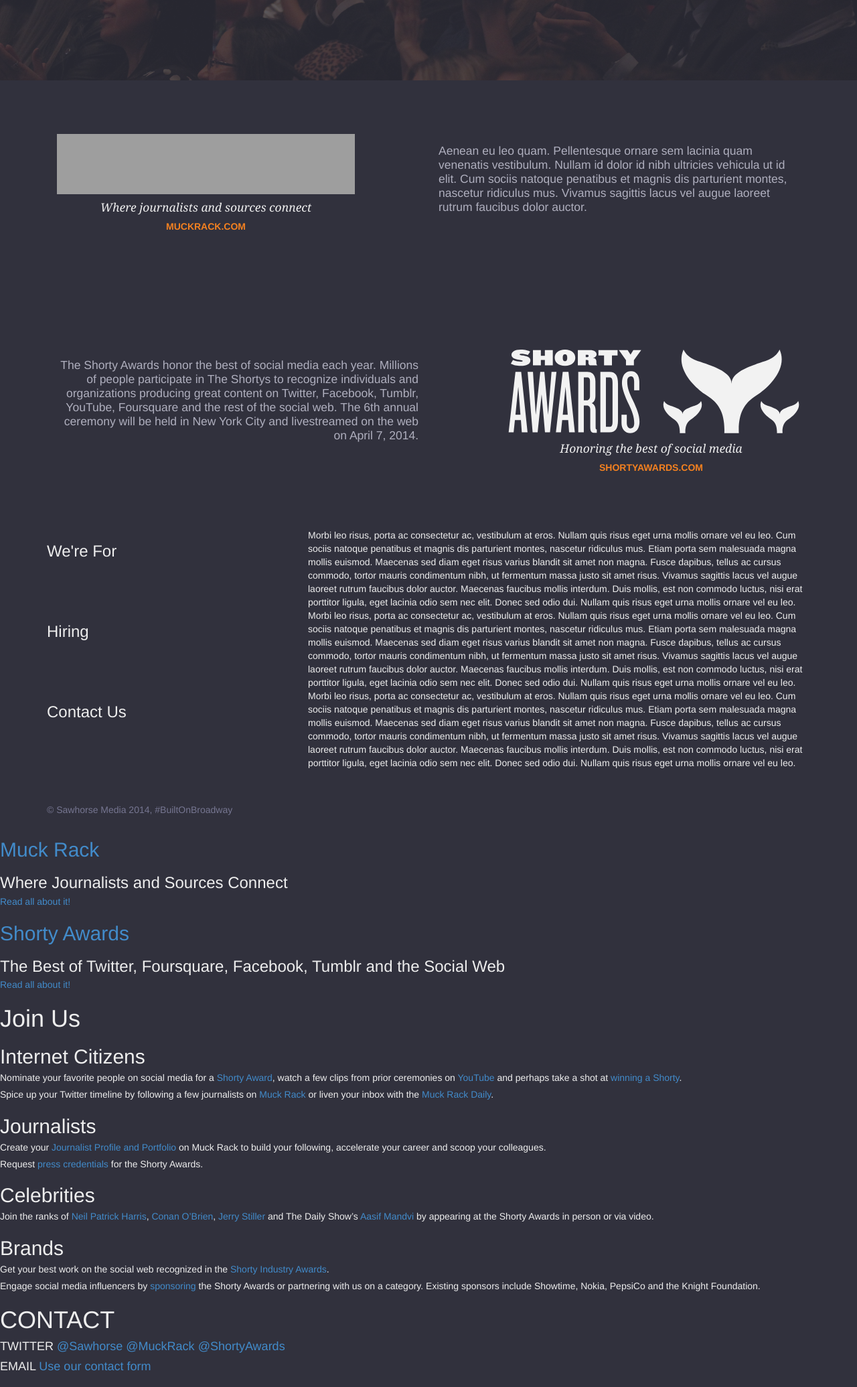
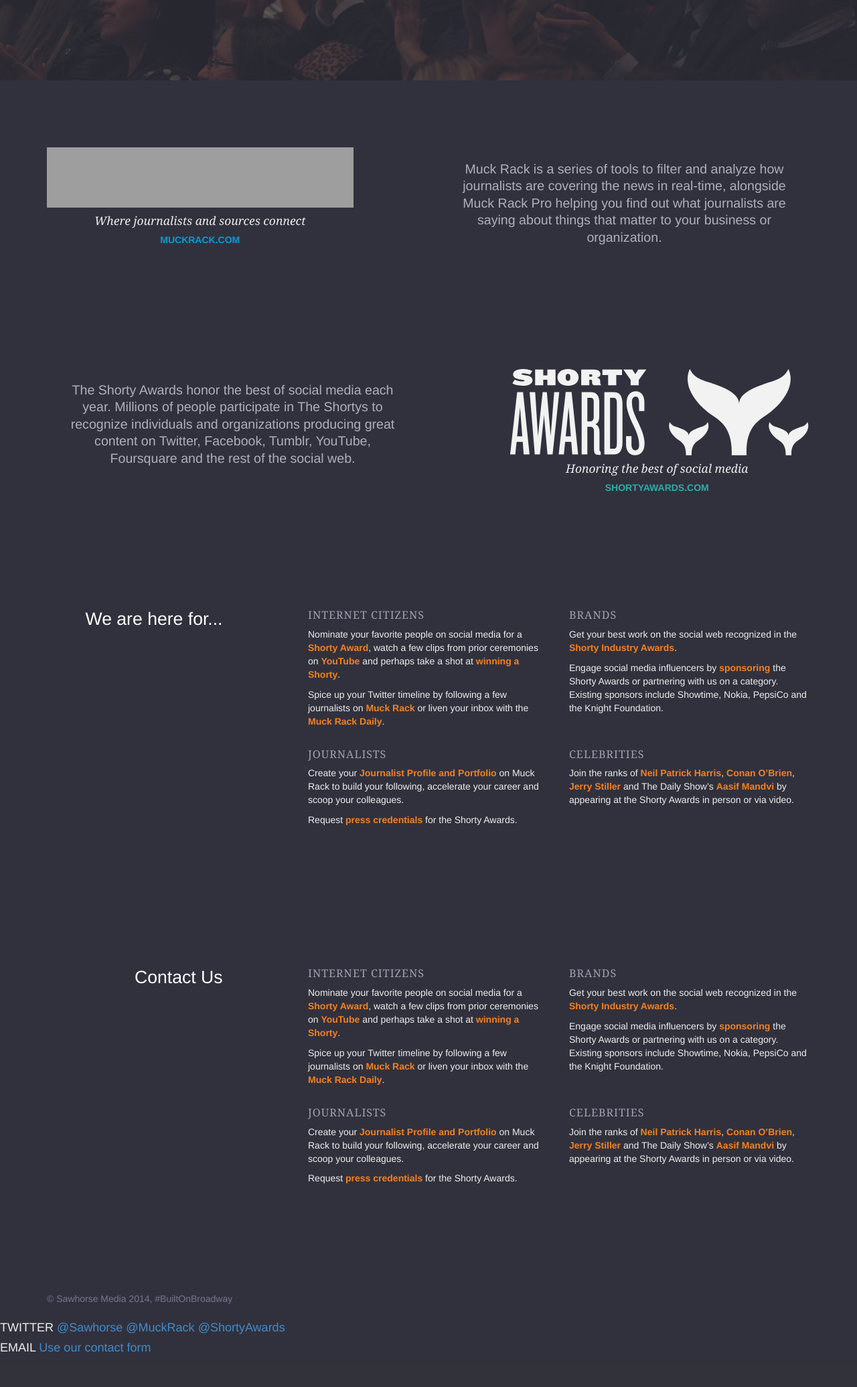
Before and after one commit to lvannostrand/sawhorse.github.io, a PHP site: page / in a window 1280 px wide. Shown: the part 420-2491 px from the top of the page at 67% size. After the commit the page ends 2439 px from the top, so only its background shows below. Run offline with PHP 8.4, Linux system fonts and the light colour scheme; some libraries are stand-ins or nearby versions; grey boxes are pictures that could not be loaded.

Commit message:
Were for section

```diff
--- a/assets/stylesheets/style.css
+++ b/assets/stylesheets/style.css
@@ -2545,7 +2545,7 @@ header {
     font-family: "ff-tisa-web-pro", Georgia, "Times New Roman", Times, serif;
     font-weight: 300;
     font-style: italic;
-    color: #83838a; }
+    color: #8d8d94; }
 
 .header-bg {
   height: 540px;
@@ -2575,8 +2575,8 @@ header {
   z-index: 1; }
 
 section.muckrack, section.shortyawards {
-  padding-top: 80px;
-  height: 320px; }
+  padding-top: 100px;
+  height: 340px; }
   section.muckrack h2, section.shortyawards h2 {
     background: url(/assets/we-are-sawhorse.jpg);
     background-image: url(/assets/muckrack-dark.svg), none;
@@ -2597,25 +2597,29 @@ section.muckrack, section.shortyawards {
     font-family: "ff-tisa-web-pro", Georgia, "Times New Roman", Times, serif;
     font-size: 1.25em;
     text-align: center;
+    color: #eeeeee;
     margin-top: 0px;
-    margin-bottom: 10px;
-    color: #eeeeee; }
+    margin-bottom: 10px; }
   section.muckrack p, section.shortyawards p {
-    line-height: 1.2em;
-    margin-top: 15px;
+    margin-top: 20px;
     color: #afafbe;
-    font-size: 1.25em; }
+    font-size: 1.4em;
+    line-height: 1.3em;
+    padding-right: 25px;
+    padding-left: 25px;
+    text-align: center; }
   section.muckrack a, section.shortyawards a {
     text-transform: uppercase;
     text-align: center;
     font-weight: 600;
     font-size: 1em;
     margin-top: 10px;
-    color: #f48120;
+    color: #059cdb;
     display: block; }
 
 section.shortyawards {
-  height: 350px; }
+  height: 350px;
+  padding-top: 90px; }
   section.shortyawards h2 {
     background: url(/assets/we-are-sawhorse.jpg);
     background-image: url(/assets/shorty-dark.svg), none;
@@ -2623,8 +2627,28 @@ section.shortyawards {
     background-position: center center;
     background-size: 100%;
     height: 130px; }
-  section.shortyawards p {
+  section.shortyawards a {
+    color: #2bafa5; }
+
+section.wearefor {
+  padding: 80px 0px 100px; }
+  section.wearefor h2 {
+    color: white;
+    font-size: 1.9em;
     text-align: right; }
+  section.wearefor h3 {
+    font-family: "ff-tisa-web-pro", Georgia, "Times New Roman", Times, serif;
+    text-transform: uppercase;
+    font-size: 1.15em;
+    letter-spacing: 1px;
+    color: #a0a0b3; }
+  section.wearefor a {
+    color: #f48120;
+    font-weight: 600; }
+
+.col-offset {
+  padding-left: 0px;
+  padding-right: 2.25em; }
 
 footer {
   margin-top: 50px;
--- a/assets/stylesheets/style.sass
+++ b/assets/stylesheets/style.sass
@@ -5,6 +5,8 @@
 $sm-gutter: 25px
 $sm-violet: #31313D
 $sm-orange: #F48120
+$shorty-teal: #2BAFA5
+$mr-blue: #048AC2
 
 
 // Bootstrap Overrides
@@ -55,7 +57,7 @@ header
 		font-family: $font-family-serif
 		font-weight: 300
 		font-style: italic
-		color: mix($sm-violet, white, 60%)
+		color: mix($sm-violet, white, 55%)
 
 
 .header-bg
@@ -72,20 +74,14 @@ header
 		min-width: 100%
 
 
-
-
 .carousel
-
-
 	.item
 		+transition(opacity 0.6s)
-
 	.active.left,
 	.active.right
 		left: 0
 		opacity: 0
 		z-index: 2
-
 	.next,
 	.prev
 		left: 0
@@ -96,8 +92,8 @@ header
 
 
 section.muckrack
-	padding-top: 80px
-	height: 320px
+	padding-top: 100px
+	height: 340px
 	h2
 		background: url(/assets/we-are-sawhorse.jpg)
 		background-image: url(/assets/muckrack-dark.svg), none
@@ -114,28 +110,33 @@ section.muckrack
 		font-family: $font-family-serif
 		font-size: 1.25em
 		text-align: center
+		color: $gray-lighter
 		margin-top: 0px
 		margin-bottom: 10px
-		color: $gray-lighter
 	p
-		line-height: 1.2em
-		margin-top: 15px
+		margin-top: 20px
 		color: lighten($sm-violet, 50%)
-		font-size: 1.25em
+		font-size: 1.4em
+		line-height: 1.3em
+		padding-right: $sm-gutter
+		padding-left: $sm-gutter
+		text-align: center
 	a
 		text-transform: uppercase
 		text-align: center
 		font-weight: 600
 		font-size: 1em
 		margin-top: 10px
-		color: $sm-orange
+		color: lighten($mr-blue, 5%)
 		display: block
+
 
 
 
 section.shortyawards
 	@extend section.muckrack
 	height: 350px
+	padding-top: 90px
 	h2
 		background: url(/assets/we-are-sawhorse.jpg)
 		background-image: url(/assets/shorty-dark.svg), none
@@ -143,18 +144,37 @@ section.shortyawards
 		background-position: center center
 		background-size: 100%
 		height: 130px
-	p
+	a
+		color: $shorty-teal
+
+
+
+section.wearefor
+	padding: 80px 0px 100px
+	h2
+
+		color: white
+
+		font-size: 1.9em
 		text-align: right
+
+	h3
+		font-family: $font-family-serif
+		text-transform: uppercase
+		font-size: 1.15em
+		letter-spacing: 1px
+		color: lighten($sm-violet, 45%)
+	a
+		color: $sm-orange
+		font-weight: 600
 
 
 
 
 
-
-
-
-
-
+.col-offset
+	padding-left: 0px
+	padding-right: 2.25em
 
 footer
 	margin-top: $sm-gutter * 2
--- a/index.html
+++ b/index.html
@@ -36,14 +36,11 @@
 
 		<!-- Collect the nav links, forms, and other content for toggling -->
 		<div class="collapse navbar-collapse" id="bs-example-navbar-collapse-1">
-
-
 			<ul class="nav navbar-nav navbar-right">
 				<li><a href="#">Muck Rack</a></li>
 				<li><a href="#">Shorty Awards</a></li>
 				<li><a href="#">Hiring</a></li>
 				<li><a href="#">Blog</a></li>
-
 			</ul>
 		</div><!-- /.navbar-collapse -->
 	</div><!-- /.container-fluid -->
@@ -51,17 +48,13 @@
 
 <header>
 	<h1>We are Sawhorse</h1>
-
 	<div class="sm-header-about">
 		<h2>Uncovering the best of the social web.</h2>
 	</div>
 </header>
 
 <div class="header-bg">
-
-
 	<div id="bg-carousel" class="carousel slide" data-ride="carousel">
-
 		<div class="carousel-inner">
 			<div class="item active">
 			  <img src="assets/carousel/crowd.jpg" alt="...">
@@ -85,13 +78,12 @@
 			  <img src="assets/carousel/vayner2.jpg" alt="...">
 			</div>
 		</div>
-
-
 	</div>
 </div>
 
+<div class="container">
 <section class="muckrack">
-	<div class="container">
+	<div class="row">
 		<div class="col-md-5">
 			<h2>Muck Rack</h2>
 			<h3>Where journalists and sources connect</h3>
@@ -99,15 +91,15 @@
 		</div>
 
 		<div class="col-md-6 col-md-offset-1">
-			<p>Aenean eu leo quam. Pellentesque ornare sem lacinia quam venenatis vestibulum. Nullam id dolor id nibh ultricies vehicula ut id elit. Cum sociis natoque penatibus et magnis dis parturient montes, nascetur ridiculus mus. Vivamus sagittis lacus vel augue laoreet rutrum faucibus dolor auctor.</p>
+			<p>Muck Rack is a series of tools to filter and analyze how journalists are covering the news in real-time, alongside Muck Rack Pro helping you find out what journalists are saying about things that matter to your business or organization.</p>
 		</div>
 	</div>
 </section>
 
 <section class="shortyawards">
-	<div class="container">
+	<div class="row">
 		<div class="col-md-6">
-			<p>The Shorty Awards honor the best of social media each year. Millions of people participate in The Shortys to recognize individuals and organizations producing great content on Twitter, Facebook, Tumblr, YouTube, Foursquare and the rest of the social web. The 6th annual ceremony will be held in New York City and livestreamed on the web on April 7, 2014.</p>
+			<p>The Shorty Awards honor the best of social media each year. Millions of people participate in The Shortys to recognize individuals and organizations producing great content on Twitter, Facebook, Tumblr, YouTube, Foursquare and the rest of the social web.</p>
 		</div>
 		<div class="col-md-5 col-md-offset-1">
 			<h2>Shorty Awards</h2>
@@ -117,44 +109,84 @@
 	</div>
 </section>
 
+<section class="wearefor">
+	<div class="row">
+		<div class="col-sm-3">
+			<h2>We are here for...</h2>
+		</div>
 
+		<div class="col-sm-8 col-sm-offset-1">
+			<div class="row">
+				<div class="col-sm-6">
+					<h3>Internet Citizens</h3>
+					<p>Nominate your favorite people on social media for a <a href="http://shortyawards.com">Shorty Award</a>, watch a few clips from prior ceremonies on <a href="http://shortyawards.com/videos">YouTube</a> and perhaps take a shot at <a href="http://shortyawards.com/you/promote">winning a Shorty</a>.</p>
+					<p>Spice up your Twitter timeline by following a few journalists on <a href="http://muckrack.com">Muck Rack</a> or liven your inbox with the <a href="http://muckrack.com/daily">Muck Rack Daily</a>.</p>
+				</div>
 
-<div class="container">
+				<div class="col-sm-6">
+					<h3>Brands</h3>
+					<p>Get your best work on the social web recognized in the <a href="http://shortyawards.com/industry_awards">Shorty Industry Awards</a>.</p>
+					<p>Engage social media influencers by <a href="http://shortyawards.com/about/sponsor">sponsoring</a> the Shorty Awards or partnering with us on a category. Existing sponsors include Showtime, Nokia, PepsiCo and the Knight Foundation.</p>
+				</div>
+			</div>
+		</div>
 
+		<div class="col-md-8 col-sm-offset-4">
+			<div class="row">
+				<div class="col-md-6">
+					<h3>Journalists</h3>
+					<p>Create your <a href="http://muckrack.com/journalists">Journalist Profile and Portfolio</a> on Muck Rack to build your following, accelerate your career and scoop your colleagues.</p>
+					<p>Request <a href="http://shortyawards.com/contact">press credentials</a> for the Shorty Awards.</p>
+				</div>
 
-
-	<section class="row">
-		<div class="col-sm-4">
-			<h3>We're For</h3>
+				<div class="col-md-6">
+					<h3>Celebrities</h3>
+					<p>Join the ranks of <a href="http://www.youtube.com/user/shortyawards#p/a/u/2/c_uet6EAI70">Neil Patrick Harris</a>, <a href="http://www.youtube.com/user/shortyawards#p/a/u/0/5REjRzDo11o">Conan O&#8217;Brien</a>, <a href="http://www.youtube.com/user/shortyawards#p/u/5/pCEdTGRDo30">Jerry Stiller</a> and The Daily Show&#8217;s <a href="http://www.youtube.com/user/shortyawards#p/search/0/Ak2dsDCh-Tk">Aasif Mandvi</a> by appearing at the Shorty Awards in person or via video.</p>
 				</div>
-		<div class="col-sm-8">
-			Morbi leo risus, porta ac consectetur ac, vestibulum at eros. Nullam quis risus eget urna mollis ornare vel eu leo. Cum sociis natoque penatibus et magnis dis parturient montes, nascetur ridiculus mus. Etiam porta sem malesuada magna mollis euismod. Maecenas sed diam eget risus varius blandit sit amet non magna. Fusce dapibus, tellus ac cursus commodo, tortor mauris condimentum nibh, ut fermentum massa justo sit amet risus.
-
-			Vivamus sagittis lacus vel augue laoreet rutrum faucibus dolor auctor. Maecenas faucibus mollis interdum. Duis mollis, est non commodo luctus, nisi erat porttitor ligula, eget lacinia odio sem nec elit. Donec sed odio dui. Nullam quis risus eget urna mollis ornare vel eu leo.
+			</div>
+		</div>
 	</div>
 </section>
 
-	<section class="row">
-		<div class="col-sm-4">
-			<h3>Hiring</h3>
+<section class="wearefor">
+	<div class="row">
+		<div class="col-sm-3">
+			<h2>Contact Us</h2>
 		</div>
-		<div class="col-sm-8">
-			Morbi leo risus, porta ac consectetur ac, vestibulum at eros. Nullam quis risus eget urna mollis ornare vel eu leo. Cum sociis natoque penatibus et magnis dis parturient montes, nascetur ridiculus mus. Etiam porta sem malesuada magna mollis euismod. Maecenas sed diam eget risus varius blandit sit amet non magna. Fusce dapibus, tellus ac cursus commodo, tortor mauris condimentum nibh, ut fermentum massa justo sit amet risus.
 
-			Vivamus sagittis lacus vel augue laoreet rutrum faucibus dolor auctor. Maecenas faucibus mollis interdum. Duis mollis, est non commodo luctus, nisi erat porttitor ligula, eget lacinia odio sem nec elit. Donec sed odio dui. Nullam quis risus eget urna mollis ornare vel eu leo.
+		<div class="col-sm-8 col-sm-offset-1">
+			<div class="row">
+				<div class="col-sm-6">
+					<h3>Internet Citizens</h3>
+					<p>Nominate your favorite people on social media for a <a href="http://shortyawards.com">Shorty Award</a>, watch a few clips from prior ceremonies on <a href="http://shortyawards.com/videos">YouTube</a> and perhaps take a shot at <a href="http://shortyawards.com/you/promote">winning a Shorty</a>.</p>
+					<p>Spice up your Twitter timeline by following a few journalists on <a href="http://muckrack.com">Muck Rack</a> or liven your inbox with the <a href="http://muckrack.com/daily">Muck Rack Daily</a>.</p>
+				</div>
+
+				<div class="col-sm-6">
+					<h3>Brands</h3>
+					<p>Get your best work on the social web recognized in the <a href="http://shortyawards.com/industry_awards">Shorty Industry Awards</a>.</p>
+					<p>Engage social media influencers by <a href="http://shortyawards.com/about/sponsor">sponsoring</a> the Shorty Awards or partnering with us on a category. Existing sponsors include Showtime, Nokia, PepsiCo and the Knight Foundation.</p>
+				</div>
+			</div>
+		</div>
+
+		<div class="col-md-8 col-sm-offset-4">
+			<div class="row">
+				<div class="col-md-6">
+					<h3>Journalists</h3>
+					<p>Create your <a href="http://muckrack.com/journalists">Journalist Profile and Portfolio</a> on Muck Rack to build your following, accelerate your career and scoop your colleagues.</p>
+					<p>Request <a href="http://shortyawards.com/contact">press credentials</a> for the Shorty Awards.</p>
+				</div>
+
+				<div class="col-md-6">
+					<h3>Celebrities</h3>
+					<p>Join the ranks of <a href="http://www.youtube.com/user/shortyawards#p/a/u/2/c_uet6EAI70">Neil Patrick Harris</a>, <a href="http://www.youtube.com/user/shortyawards#p/a/u/0/5REjRzDo11o">Conan O&#8217;Brien</a>, <a href="http://www.youtube.com/user/shortyawards#p/u/5/pCEdTGRDo30">Jerry Stiller</a> and The Daily Show&#8217;s <a href="http://www.youtube.com/user/shortyawards#p/search/0/Ak2dsDCh-Tk">Aasif Mandvi</a> by appearing at the Shorty Awards in person or via video.</p>
+				</div>
+			</div>
+		</div>
 	</div>
 </section>
 
-	<section class="row">
-		<div class="col-sm-4">
-			<h3>Contact Us</h3>
-		</div>
-		<div class="col-sm-8">
-			Morbi leo risus, porta ac consectetur ac, vestibulum at eros. Nullam quis risus eget urna mollis ornare vel eu leo. Cum sociis natoque penatibus et magnis dis parturient montes, nascetur ridiculus mus. Etiam porta sem malesuada magna mollis euismod. Maecenas sed diam eget risus varius blandit sit amet non magna. Fusce dapibus, tellus ac cursus commodo, tortor mauris condimentum nibh, ut fermentum massa justo sit amet risus.
-
-			Vivamus sagittis lacus vel augue laoreet rutrum faucibus dolor auctor. Maecenas faucibus mollis interdum. Duis mollis, est non commodo luctus, nisi erat porttitor ligula, eget lacinia odio sem nec elit. Donec sed odio dui. Nullam quis risus eget urna mollis ornare vel eu leo.
-		</div>
-	</section>
 
 <footer>
 	&copy; Sawhorse Media 2014, #BuiltOnBroadway
@@ -170,66 +202,11 @@
 
 
 
-
-
-<div class="span-10 right append-1">
-<div class="span-8 last">
+<h4 style="margin-bottom: 5px">TWITTER <a href="http://twitter.com/sawhorse">@Sawhorse</a> <a href="http://twitter.com/muckrack">@MuckRack</a> <a href="http://twitter.com/shortyawards">@ShortyAwards</a></h4>
+<h4>EMAIL <a href="http://bit.ly/contactsawhorse">Use our contact form</a>  </h4>
 
 
 
-<div style="margin-bottom: 10px">
-<h2 style="margin-bottom: 6px"><a href="http://muckrack.com">Muck Rack</a></h2>
-<h3 style="margin-bottom: 5px">Where Journalists and Sources Connect</h3>
-<p><a href="http://muckrack.com/inthenews">Read all about it!</a></p></div>
-<div style="margin-bottom: 10px">
-<h2 style="margin-bottom: 6px"><a href="http://shortyawards.com">Shorty Awards</a></h2>
-<h3 style="margin-bottom: 5px">The Best of Twitter, Foursquare, Facebook, Tumblr and the Social Web</h3>
-<p><a href="http://shortyawards.com/press">Read all about it!</a></p></div>
-
-
-</div>
-</div>
-
-
-<div class="append-2 span-20" style="margin-bottom: 20px">
-<div class="span-10 right append-1">
-<h1>Join Us</h1></div>
-<div class="span-8 last">
-<div style="margin-bottom: 10px">
-<h2 style="margin-bottom: 6px">Internet Citizens</h2>
-<p  style="margin-bottom: 5px">Nominate your favorite people on social media for a <a href="http://shortyawards.com">Shorty Award</a>, watch a few clips from prior ceremonies on <a href="http://shortyawards.com/videos">YouTube</a> and perhaps take a shot at <a href="http://shortyawards.com/you/promote">winning a Shorty</a>.</p>
-<p>Spice up your Twitter timeline by following a few journalists on <a href="http://muckrack.com">Muck Rack</a> or liven your inbox with the <a href="http://muckrack.com/daily">Muck Rack Daily</a>.</p></div>
-<div style="margin-bottom: 10px">
-
-<h2 style="margin-bottom: 6px">Journalists</h2>
-<p style="margin-bottom: 5px">Create your <a href="http://muckrack.com/journalists">Journalist Profile and Portfolio</a> on Muck Rack to build your following, accelerate your career and scoop your colleagues.</p>
-<p>Request <a href="http://shortyawards.com/contact">press credentials</a> for the Shorty Awards.</p></div>
-<div style="margin-bottom: 10px">
-
-<h2 style="margin-bottom: 6px">Celebrities</h2>
-<p>Join the ranks of <a href="http://www.youtube.com/user/shortyawards#p/a/u/2/c_uet6EAI70">Neil Patrick Harris</a>, <a href="http://www.youtube.com/user/shortyawards#p/a/u/0/5REjRzDo11o">Conan O&#8217;Brien</a>, <a href="http://www.youtube.com/user/shortyawards#p/u/5/pCEdTGRDo30">Jerry Stiller</a> and The Daily Show&#8217;s <a href="http://www.youtube.com/user/shortyawards#p/search/0/Ak2dsDCh-Tk">Aasif Mandvi</a> by appearing at the Shorty Awards in person or via video.</p>
-</div>
-<div style="margin-bottom: 10px">
-
-<h2 style="margin-bottom: 6px">Brands</h2>
-<p style="margin-bottom: 5px">Get your best work on the social web recognized in the <a href="http://shortyawards.com/industry_awards">Shorty Industry Awards</a>.</p>
-<p>Engage social media influencers by <a href="http://shortyawards.com/about/sponsor">sponsoring</a> the Shorty Awards or partnering with us on a category. Existing sponsors include Showtime, Nokia, PepsiCo and the Knight Foundation.</p></div>
-<div style="margin-bottom: 10px">
-
-<!-- <h2 style="margin-bottom: 6px">Newsmakers &amp; PR Pros</h2>
-<p>Find out what journalists are tweeting about you and your compeditors with <a href="http://new.muckrack.com/press_alerts">Muck Rack Alerts</a> and build media lists with <a href="http://new.muckrack.com">Muck Rack Pro</a>.<p></div>
-<div style="margin-bottom: 10px"> -->
-
-</div></div>
-<div class="append-2 span-20" style="margin-bottom: 20px">
-
-
-<div class="span-10 right append-1">
-
-<h1>CONTACT</h1></div>
-<div class="span-8 last">
-<h4 style="margin-bottom: 5px">TWITTER <a href="http://twitter.com/sawhorse">@Sawhorse</a> <a href="http://twitter.com/muckrack">@MuckRack</a> <a href="http://twitter.com/shortyawards">@ShortyAwards</a></h4>
-<h4>EMAIL <a href="http://bit.ly/contactsawhorse">Use our contact form</a>  </h4></div></div></div>
 
    <script src="//ajax.googleapis.com/ajax/libs/jquery/1.11.0/jquery.min.js"></script>
    <script src="assets/javascripts/bootstrap.min.js"></script>
```
Also changed, not shown: assets/muckrack-dark.svg. Lines whose indentation alone changed are shown as unchanged.
